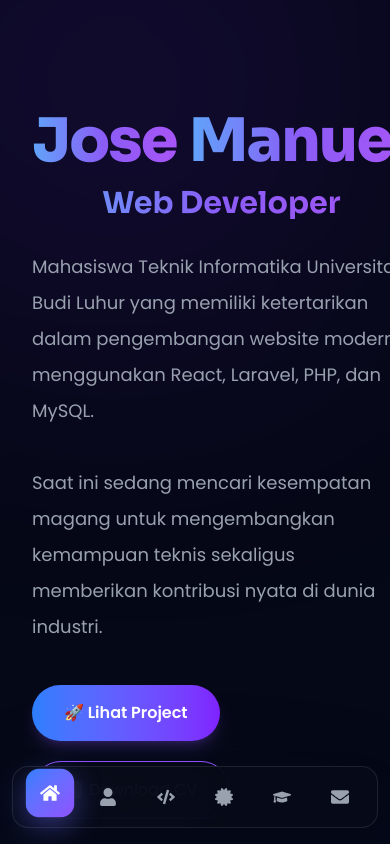
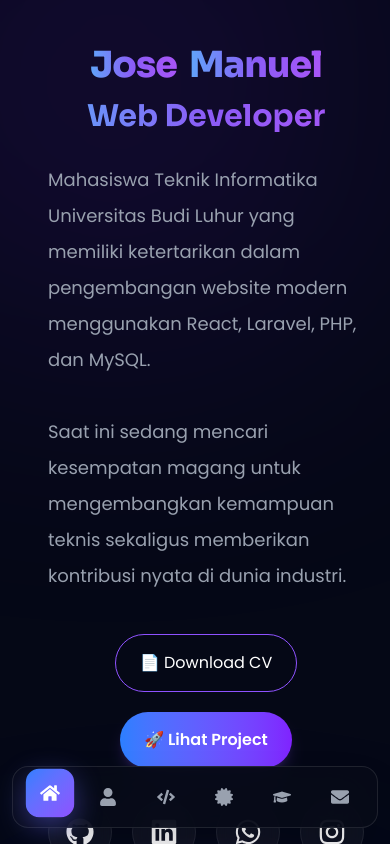
Before and after one commit to JoseManuel-j/portofolio, a React (Vite) app: page / in a window 390 px wide. Shown: the top 844 px of the page. Built offline with nearby package versions, Linux system fonts and the light colour scheme.

Commit message:
memperbaiki hero ditampilan mobile

```diff
--- a/src/components/Hero.jsx
+++ b/src/components/Hero.jsx
@@ -8,7 +8,7 @@ function Hero() {
   return (
     <section
       id="home"
-      className="relative min-h-screen flex items-center overflow-hidden pt-16 lg:pt-0"
+      className="relative min-h-screen flex items-center overflow-hidden pb-28 lg:pt-0 lg:pt-0"
     >
       {/* Background */}
       <div className="absolute inset-0 overflow-hidden pointer-events-none">
@@ -25,12 +25,12 @@ function Hero() {
       >
         <div className="grid lg:grid-cols-2 gap-10 items-center">
           {/* Informasi */}
-          <div className="lg:-ml-6 mt-6">
+          <div className="px-4 sm:px-6 lg:px-0 lg:-ml-6 mt-6">
               <h1
                 className="
                   mt-6
                   md:mt-8
-                  text-6xl
+                  text-4xl
                   md:text-5xl
                   lg:text-[88px]
                   xl:text-[88px]
@@ -64,14 +64,30 @@ function Hero() {
             </p>
 
             {/* Tombol */}
-            <div className="flex flex-wrap gap-5 mt-10">
+            <div className="flex flex-wrap justify-center md:justify-start gap-5 mt-10">
+              <a
+                href="/Cv/CV Jose Manuel.pdf"
+                download
+                className="
+                  px-6
+                  py-4
+                  rounded-full
+                  border
+                  border-violet-500
+                  hover:bg-violet-600/20
+                  duration-300
+                "
+              >
+                📄 Download CV
+              </a>
+
               <Link
                 to="projects"
                 smooth={true}
                 duration={400}
                 offset={0}
                 className="
-                  px-8
+                  px-6
                   py-4
                   rounded-full
                   font-semibold
@@ -89,21 +105,7 @@ function Hero() {
                 🚀 Lihat Project
               </Link>
 
-              <a
-                href="/Cv/CV Jose Manuel.pdf"
-                download
-                className="
-                  px-8
-                  py-4
-                  rounded-full
-                  border
-                  border-violet-500
-                  hover:bg-violet-600/20
-                  duration-300
-                "
-              >
-                📄 Download CV
-              </a>
+
             </div>
 
             {/* Social media */}
```
